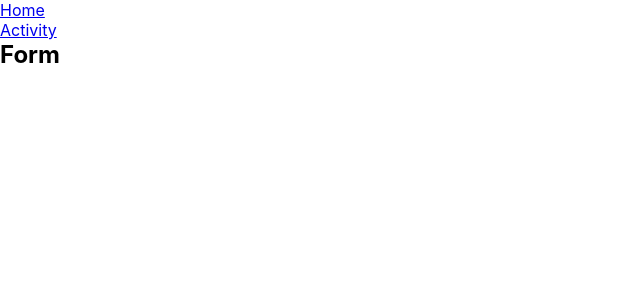
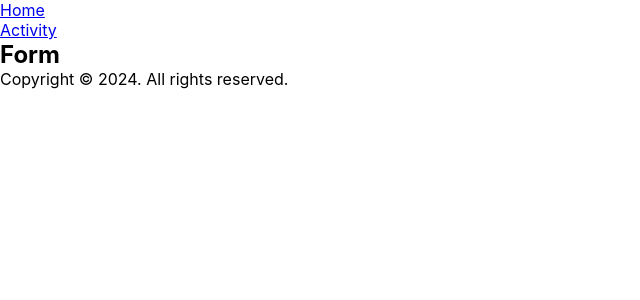
Before and after one commit to moneshadhali/national_park_generator, a React (Create React App) app: page /activity in a window 1280 px wide. Shown: the top 300 px of the page, without its empty margins (0-640 px from the left). Built offline with nearby package versions, Linux system fonts and the light colour scheme; no server answers.

Commit message:
footer added

```diff
--- a/src/containers/NationalParkContainer.js
+++ b/src/containers/NationalParkContainer.js
@@ -25,6 +25,9 @@ const NationalParkContainer = () => {
         <Route path="/" element={<Home activities={activities} />} />
         <Route path="/activity" element={<ActivityForm />} />
       </Routes>
+      <footer>
+        <p>Copyright © 2024. All rights reserved.</p>
+      </footer>
     </>
   );
 };
```
